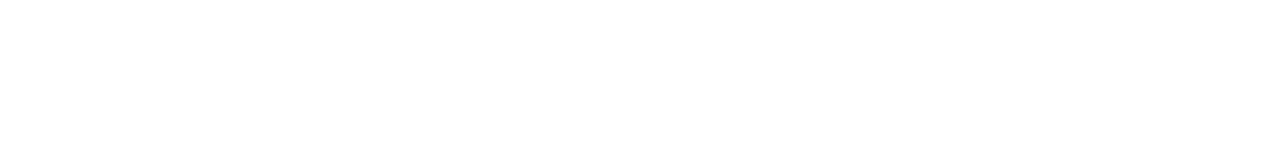
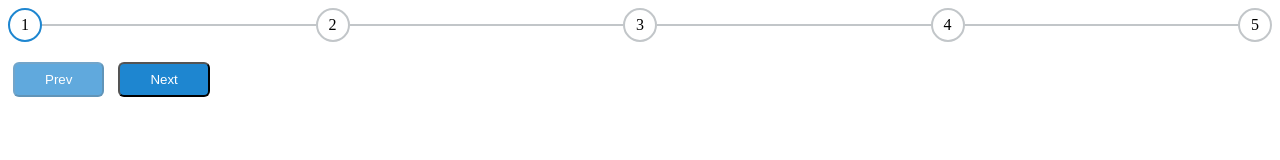
Before and after one commit to acciojob/progress-bar-BhavnaChaudhary, a website: page main.html in a window 1280 px wide. Drawn offline with Linux system fonts and the light colour scheme.

Commit message:
created a submission

```diff
--- a/main.html
+++ b/main.html
@@ -8,7 +8,30 @@
 
 <body>
 	<!-- the entire body must be written by student -->
-    <script type="text/javascript" src="./script.js">
+    <div class="progress-bar">
+		<!-- First circle -->
+		<div class="circle active">1</div>
+		<div class="line"></div>
+		<!-- second circle -->
+		<div class="circle">2</div>
+		<div class="line"></div>
+
+		<!-- third circle -->
+		<div class="circle">3</div>
+		<div class="line"></div>
+
+		<!-- fourth circle -->
+		<div class="circle">4</div>
+		<div class="line"></div>
+
+		<!-- fifth circle -->
+		<div class="circle">5</div>
+
+	</div>
+	<button id="prev" disabled>Prev</button>
+	<button id="next">Next</button>
+
+	<script type="text/javascript" src="./script.js">
 </script>
 
 </body>
--- a/script.js
+++ b/script.js
@@ -1 +1,41 @@
 //your JS code here. If required.
+const circles = document.querySelectorAll(".circle");
+const lines = document.querySelectorAll(".line");
+
+const nextButton = document.querySelector("#next");
+const prevButton = document.querySelector("#prev");
+
+let currentActive = 1;
+
+nextButton.addEventListener("click", () => {
+  currentActive++;
+  if (currentActive > circles.length) {
+    currentActive = circles.length;
+  }
+  updateUi();
+})
+
+prevButton.addEventListener("click", () => {
+  currentActive--;
+  if (currentActive < 1) {
+    currentActive = 1;
+  }
+  updateUi();
+})
+
+function updateUi() {
+  circles.forEach((circle, idx) => {
+    // 0
+    idx < currentActive
+      ? circle.classList.add("active")
+      : circle.classList.remove("active");
+  })
+
+  lines.forEach((line, idx) => {
+    idx < currentActive - 1
+      ? line.classList.add("active")
+      : line.classList.remove("active");
+  })
+  prevButton.disabled = currentActive === 1;
+  nextButton.disabled = currentActive === circles.length;
+}
--- a/styles.css
+++ b/styles.css
@@ -1 +1,48 @@
-/*  your css code here. If applicable */
+.progress-bar {
+	display: flex;
+	justify-content: center;
+	align-items: center;
+	margin-bottom: 20px;
+}
+.circle {
+	border-radius: 50%;
+	width: 30px;
+	height: 30px;
+	border: 2px solid #c2c6c9;
+	display: flex;
+	justify-content: center;
+	align-items: center;
+	font-size: 16px;
+	color: black;
+	background: #fff;
+}
+
+.active {
+	border-color: #1e86d0;
+	color: black;
+}
+
+.line {
+	height: 2px;
+	flex: 1;
+	background: #c2c6c9;
+}
+
+.line.active{
+	background: #1e86d0;
+}
+
+button {
+	padding: 8px 30px;
+	margin: 0 5px;
+	cursor: pointer;
+	background-color: #1e86d0;
+	border-radius: 6px;
+	color: white;
+}
+
+button:disabled {
+	cursor: not-allowed;
+	opacity: 0.7;
+
+}
```
